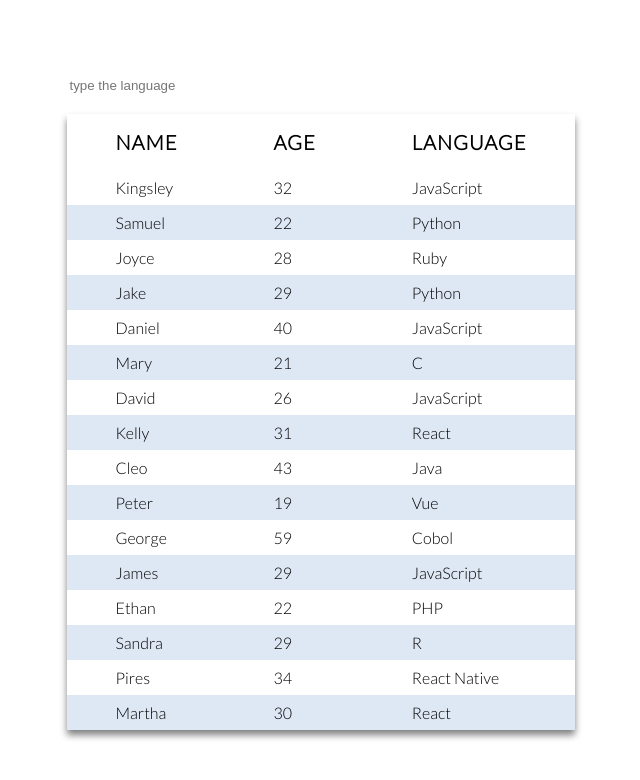
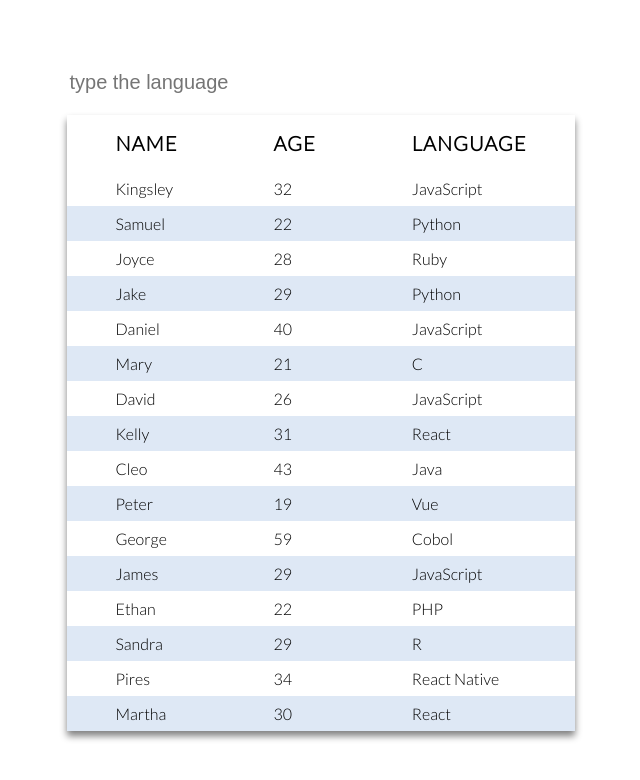
Before and after one commit to matheus4lves/fcc-responsive-filterable-table, a plain HTML site: page app/index.html in a window 1280 px wide. Shown: the whole page, without its empty margins (319-959 px from the left). Drawn offline with Linux system fonts and the light colour scheme; a script that the page names is missing.

Commit message:
Update the input field styling

```diff
--- a/app/assets/styles/modules/_search-input.css
+++ b/app/assets/styles/modules/_search-input.css
@@ -1,8 +1,11 @@
 #js-search-input {
   border-block: none;
   border-inline: none;
-  block-size: 100%;
+  outline: none;
+  inline-size: 100%;
   margin-block-end: 1.25rem;
+  line-height: 1.15;
+  font-size: 100%;
 }
 
 #js-search-input:focus {
```
